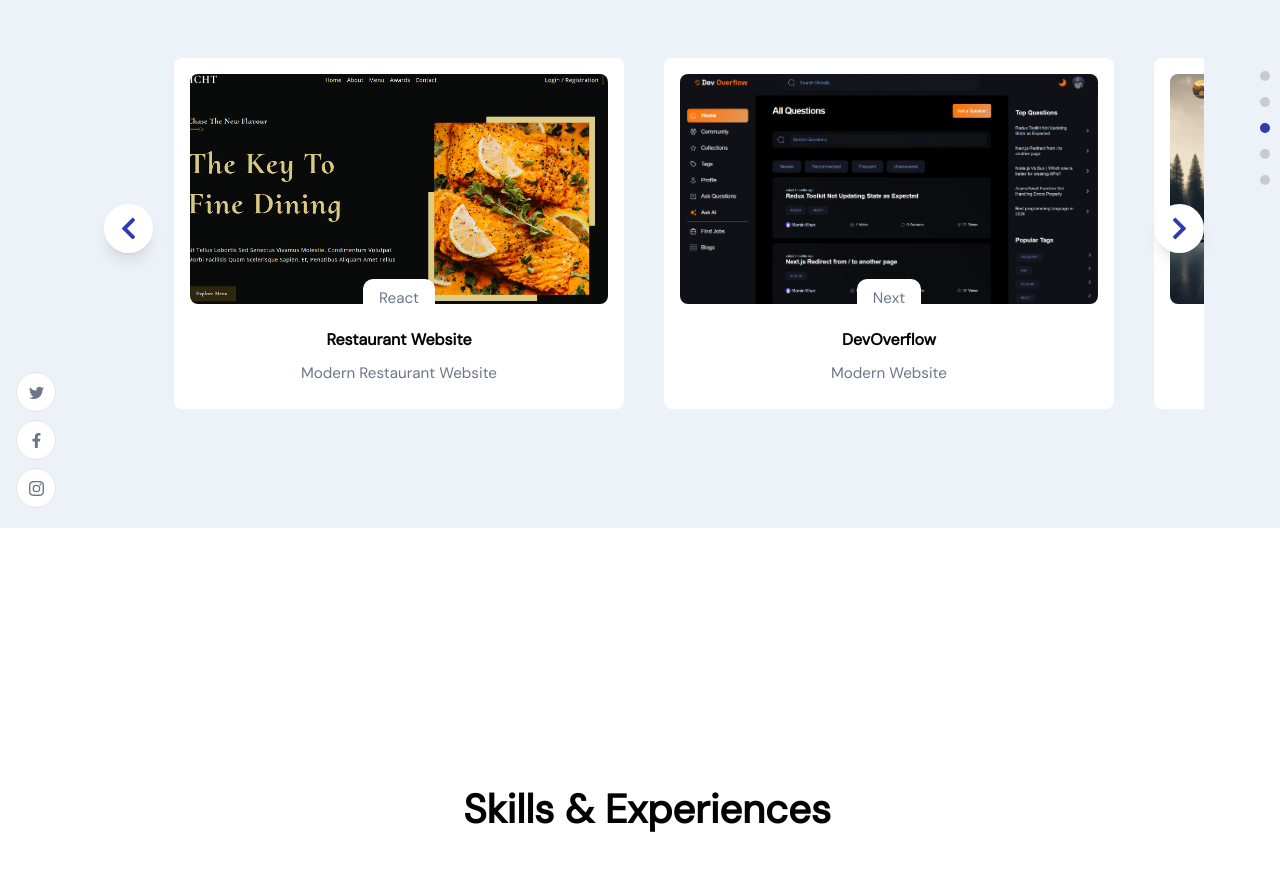
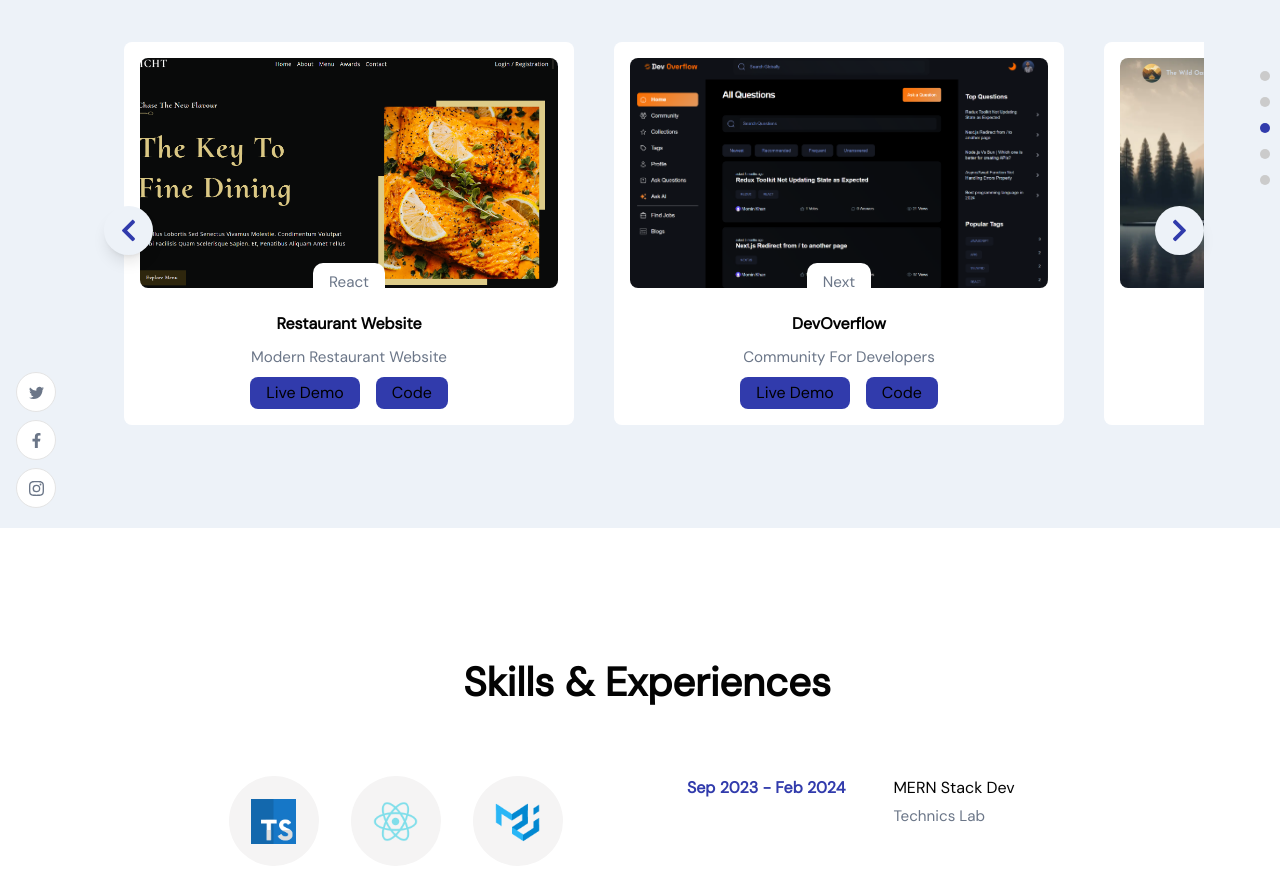
Before and after one commit to momin-khann/my-portfolio-static, a Next.js app: page / in a window 1280 px wide. Shown: the part 1872-2741 px from the top of the page. Built offline with nearby package versions, Linux system fonts and the light colour scheme.

Commit message:
responsive: work section

```diff
--- a/components/Header/Header.tsx
+++ b/components/Header/Header.tsx
@@ -9,7 +9,8 @@ import momin from "@/public/assets/profile/momin.png";
 import circle from "@/public/assets/backgrounds/circle.svg";
 import react from "@/public/assets/icons/react.png";
 import redux from "@/public/assets/icons/redux.png";
-import sass from "@/public/assets/icons/sass.png";
+import graphql from "@/public/assets/icons/graphql.png";
+import typescript from "@/public/assets/icons/typescript.png";
 
 import "./header.css";
 
@@ -67,7 +68,7 @@ const Header = () => (
         whileInView={scaleVariants.whileInView}
         className="app__header-circles"
       >
-        {[react, redux, sass].map((circle, index) => (
+        {[redux, react, graphql].map((circle, index) => (
           <div className="circle-cmp app__flex" key={`circle-${index}`}>
             <Image src={circle} alt="profile_bg" />
           </div>
--- a/components/Skills/Skills.tsx
+++ b/components/Skills/Skills.tsx
@@ -43,21 +43,17 @@ const Skills = () => {
                   <p className="bold-text">{experience.year}</p>
                 </div>
                 <motion.div className="app__skills-exp-works">
-                  {experience.works.map((work) => (
-                    <>
                   <motion.div
                     whileInView={{ opacity: [0, 1] }}
                     transition={{ duration: 0.5 }}
                     className="app__skills-exp-work"
                     data-tip
-                        data-for={work.name}
-                        key={work.name}
+                    data-for={experience.work.role}
+                    key={experience.work.role}
                   >
-                        <h4 className="bold-text">{work.name}</h4>
-                        <p className="p-text-sm">{work.company}</p>
+                    <h4 className="bold-text">{experience.work.role}</h4>
+                    <p className="p-text">{experience.work.company}</p>
                   </motion.div>
-                    </>
-                  ))}
                 </motion.div>
               </motion.div>
             ))}
--- a/components/Work/Work.tsx
+++ b/components/Work/Work.tsx
@@ -16,15 +16,12 @@ const Work = () => {
   const [filterWork, setFilterWork] = useState(works);
   const [activeFilter, setActiveFilter] = useState("All");
   const [animateCard, setAnimateCard] = useState({ y: 0, opacity: 1 });
-  const scrollRef = useRef(null);
+  const scrollRef = useRef<HTMLDivElement | null>(null);
 
-  const scroll = (direction: string) => {
-    if (direction === "left") {
-      // @ts-ignore
-      scrollRef.current.scrollLeft -= 300;
-    } else {
-      // @ts-ignore
-      scrollRef.current.scrollLeft += 300;
+  const scroll = (direction: "left" | "right") => {
+    if (scrollRef.current) {
+      const scrollAmount = direction === "left" ? -320 : 320;
+      scrollRef.current.scrollLeft += scrollAmount;
     }
   };
 
@@ -40,7 +37,7 @@ const Work = () => {
         </h2>
 
         <div className="app__work-filter">
-          {["Next JS", "React JS", "MERN", "All"].map((item, index) => (
+          {["Next JS", "React", "MERN", "All"].map((item, index) => (
             <div
               key={index}
               onClick={() => handleWorkFilter(item)}
@@ -56,10 +53,16 @@ const Work = () => {
           animate={animateCard}
           transition={{ duration: 0.5, delayChildren: 0.5 }}
         >
-          <div className="app__work-portfolio" ref={scrollRef}>
+          <div
+            className="app__work-portfolio w-[320px] sm:w-[480px] md:w-[750px] xl:w-[1100px]"
+            ref={scrollRef}
+          >
             <div className="flex w-max">
               {filterWork.map((work, index) => (
-                <div className="app__work-item app__flex" key={index}>
+                <div
+                  className="app__work-item app__flex w-[280px] sm:w-[350px] xl:w-[450px]"
+                  key={index}
+                >
                   <div className="app__work-img app__flex">
                     <Image src={work.image} alt={work.title} />
 
@@ -113,11 +116,26 @@ const Work = () => {
                       <p className="p-text">{capitalize(work.tag)}</p>
                     </div>
                   </div>
+
+                  <div className="flex gap-4">
+                    <Link
+                      href={work.liveDemo}
+                      className={"bg-blue px-4 py-1 rounded-lg"}
+                    >
+                      Live Demo
+                    </Link>
+                    <Link
+                      href={work.codeLink}
+                      className={"bg-blue px-4 py-1 rounded-lg"}
+                    >
+                      Code
+                    </Link>
+                  </div>
                 </div>
               ))}
             </div>
           </div>
-          <div className={"absolute bottom-[45%] w-full flex justify-between"}>
+          <div className={"absolute bottom-[45%] w-full flex justify-between "}>
             <div
               className="bg-white p-3 rounded-full shadow-lg cursor-pointer"
               onClick={() => scroll("left")}
--- a/components/Work/work.css
+++ b/components/Work/work.css
@@ -45,7 +45,7 @@
     max-width: 1100px;
     position: relative;
     overflow-x: scroll;
-    padding-inline: 50px;
+    /*padding-inline: 50px;*/
 }
 
 .app__work-portfolio::-webkit-scrollbar{
@@ -60,7 +60,7 @@
 
 .app__work-item {
     position: relative;
-    width: 450px;
+    /*width: 450px;*/
     flex-direction: column;
     margin: 1.25rem;
     padding: 1rem;
--- a/constants/skill.ts
+++ b/constants/skill.ts
@@ -1,5 +1,11 @@
 import typescript from "@/public/assets/icons/typescript.png";
 import react from "@/public/assets/icons/react.png";
+import git from "@/public/assets/icons/git.png";
+import mu5 from "@/public/assets/icons/mu5.png";
+import redux from "@/public/assets/icons/redux.png";
+import node from "@/public/assets/icons/node.png";
+import graphql from "@/public/assets/icons/graphql.png";
+import api from "@/public/assets/icons/api.png";
 
 export const skills = [
   {
@@ -11,17 +17,43 @@ export const skills = [
     name: "React",
     icon: react,
   },
+  {
+    name: "MUI",
+    icon: mu5,
+  },
+  {
+    name: "Redux",
+    icon: redux,
+  },
+  {
+    name: "Git",
+    icon: git,
+  },
+  {
+    name: "Node",
+    icon: node,
+  },
+  {
+    name: "GraphQL",
+    icon: graphql,
+  },
+  {
+    name: "API",
+    icon: api,
+  },
 ];
 
 export const experiences = [
   {
     year: "Sep 2023 - Feb 2024",
-    works: [
-      { name: "Full Stack Dev", company: "Technics Lab", desc: "Full Stack" },
-    ],
+    work: { company: "Technics Lab", role: "MERN Stack Dev" },
+  },
+  {
+    year: "Jun 2022 - Aug 2023",
+    work: { company: "Fiverr", role: "Frontend Dev" },
   },
   {
     year: "Sep 2022 - Apr 2023",
-    works: [{ name: "Frontend", company: "Fiverr", desc: "Full Stack" }],
+    work: { company: "National Incubation Center (NIC)", role: "Frontend Dev" },
   },
 ];
--- a/constants/work.ts
+++ b/constants/work.ts
@@ -13,7 +13,7 @@ export const works = [
   },
   {
     title: "DevOverflow",
-    description: "Modern Website",
+    description: "Community For Developers",
     tag: "next",
     image: devOverflow,
     liveDemo: "https://dev-overflow-gamma.vercel.app/",
--- a/tailwind.config.ts
+++ b/tailwind.config.ts
@@ -8,10 +8,9 @@ const config: Config = {
   ],
   theme: {
     extend: {
-      backgroundImage: {
-        "gradient-radial": "radial-gradient(var(--tw-gradient-stops))",
-        "gradient-conic":
-          "conic-gradient(from 180deg at 50% 50%, var(--tw-gradient-stops))",
+      colors: {
+        white: "#edf2f8",
+        blue: "#313bac",
       },
     },
   },
```
Lines whose indentation alone changed are shown as unchanged.
